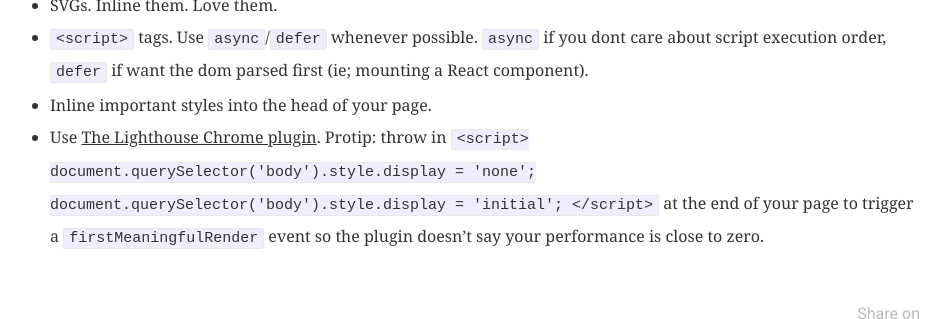
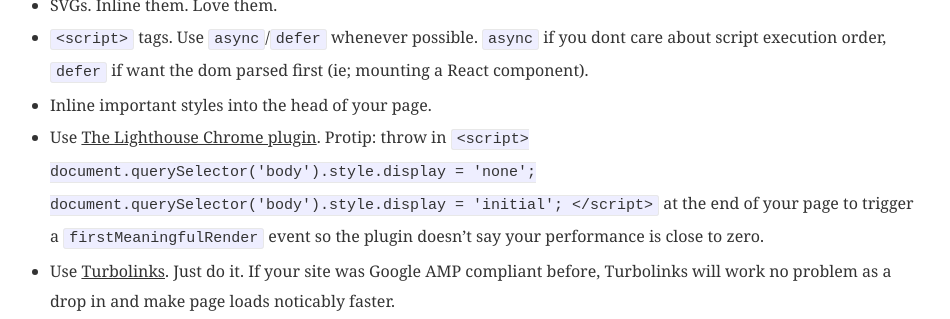
Before and after one commit to evanlouie/evanlouie.github.io, a Jekyll site: the page built from _posts/2017-12-08-google-condense-removing-amp.md, in a window 1280 px wide and 900 px high, scrolled down 1035 px, cut to the strip 0-319 px from the top of the window. Shown: the whole strip, without its empty margins (170-1120 px from the left). Built offline with Jekyll 4.4.1, drawn with Linux system fonts in a browser that asks for light colours; comment, search, counter and statistics services are not loaded.

Commit message:
added turbolinks to google con

```diff
--- a/_posts/2017-12-08-google-condense-removing-amp.md
+++ b/_posts/2017-12-08-google-condense-removing-amp.md
@@ -30,3 +30,4 @@ When the web is filled with giant single page apps that can't render without JS
 - `<script>` tags. Use `async`/`defer` whenever possible. `async` if you dont care about script execution order, `defer` if want the dom parsed first (ie; mounting a React component).
 - Inline important styles into the head of your page.
 - Use [The Lighthouse Chrome plugin](https://chrome.google.com/webstore/detail/lighthouse/blipmdconlkpinefehnmjammfjpmpbjk?hl=en). Protip: throw in `<script> document.querySelector('body').style.display = 'none'; document.querySelector('body').style.display = 'initial'; </script>` at the end of your page to trigger a `firstMeaningfulRender` event so the plugin doesn't say your performance is close to zero.
+- Use [Turbolinks](https://github.com/turbolinks/turbolinks). Just do it. If your site was Google AMP compliant before, Turbolinks will work no problem as a drop in and make page loads noticably faster.
```
